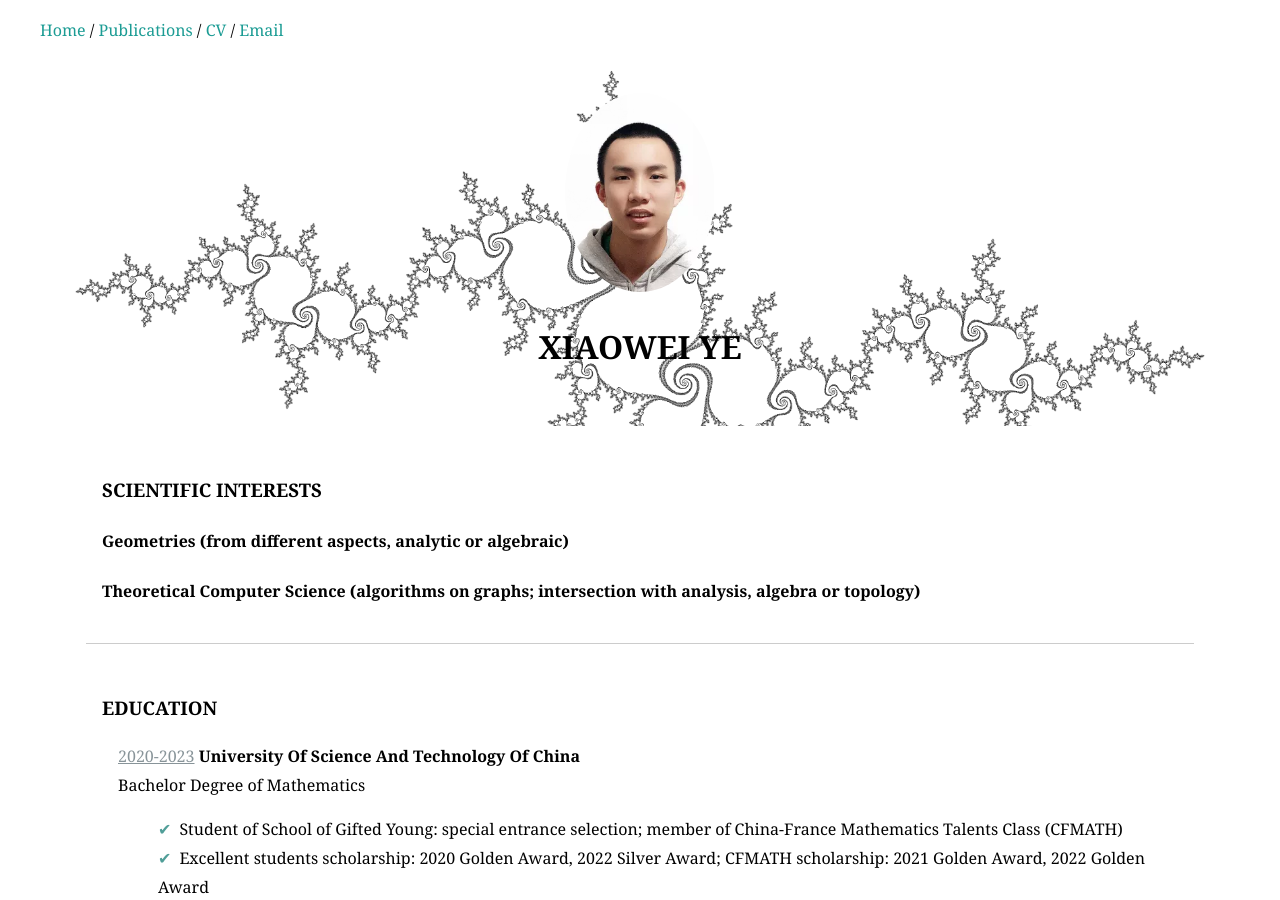
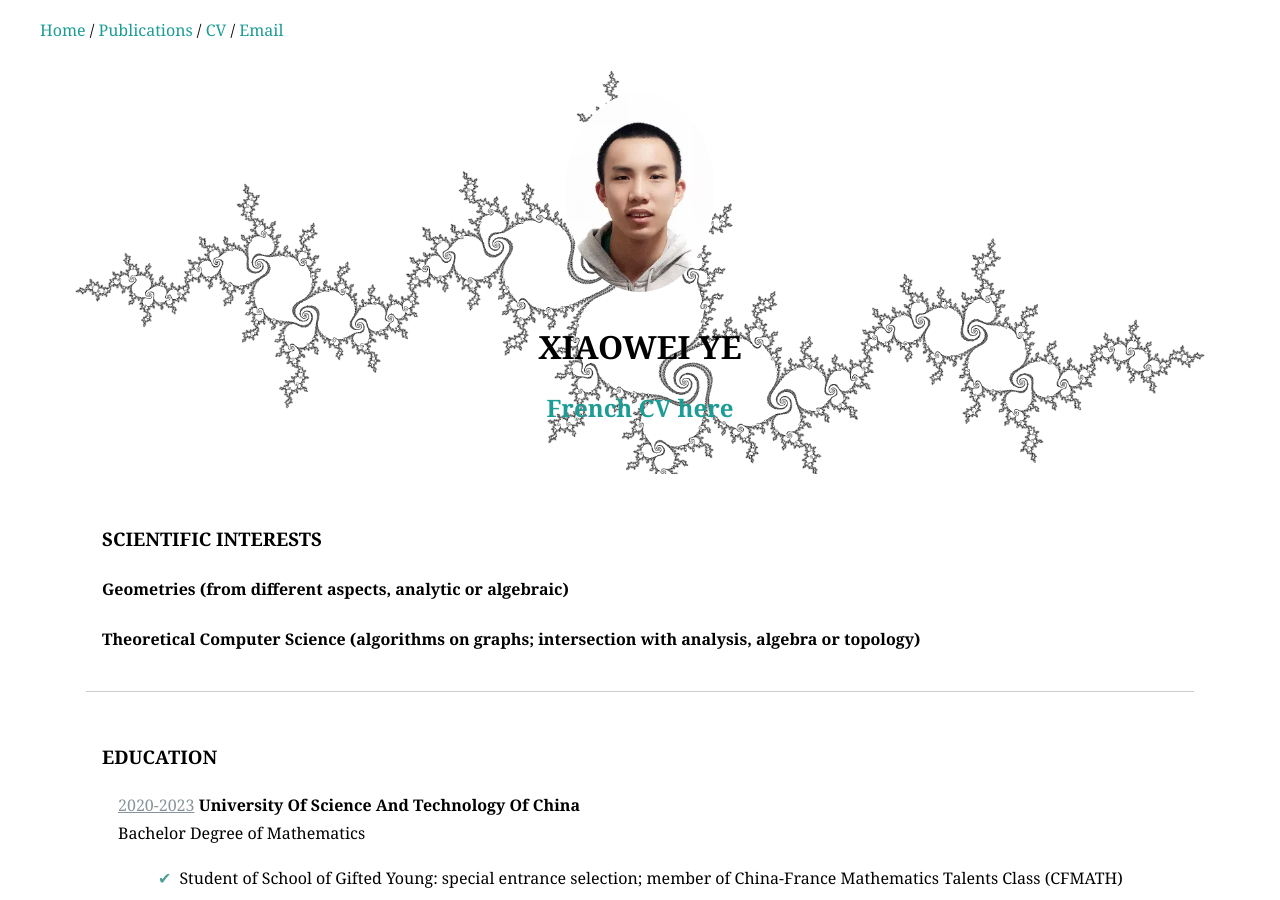
Before and after one commit to XiaoweiYEXavier/XiaoweiYEXavier.github.io, a Jekyll site: the page CV/index.html, which Jekyll copies as it is, in a window 1280 px wide and 900 px high. Built offline with Jekyll 4.4.1, drawn with Linux system fonts in a browser that asks for light colours; nearby versions of some CDN libraries; some web fonts are replaced.

Commit message:
Update index.html

```diff
--- a/CV/index.html
+++ b/CV/index.html
@@ -20,6 +20,7 @@
       <img src="./证件照.png" />
     </div>
      <h1>Xiaowei YE</h1>
+     <h2><a href="/CV/CV_en_français.pdf">French CV here</a></h2>
   </header>
   <main>
     <section>
```
